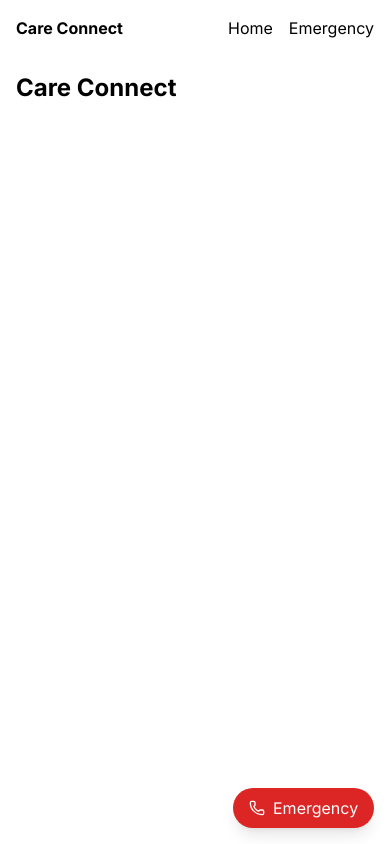
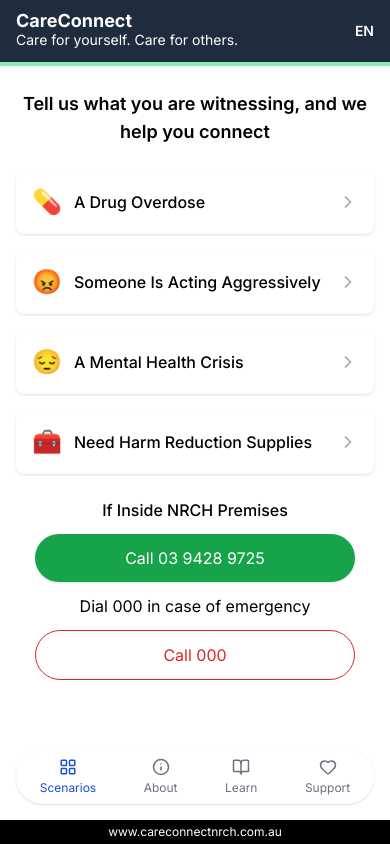
Before and after one commit to yashrajp84/Care-Connect, a Next.js app: page / in a window 390 px wide. Built offline with nearby package versions, Linux system fonts and the light colour scheme.

Commit message:
feat: redesign mobile homepage

```diff
--- a/src/app/page.tsx
+++ b/src/app/page.tsx
@@ -1,17 +1,47 @@
-import { EmergencyButton } from '@/components/EmergencyButton'
 import { ScenarioCard } from '@/components/ScenarioCard'
+import { FooterNav } from '@/components/FooterNav'
+import type { ReactNode } from 'react'
+
+interface Scenario {
+  id: string
+  title: string
+  icon: ReactNode
+}
 
 export default function Home() {
-  const scenarios = [] // fetch from Supabase later
+  const scenarios: Scenario[] = [
+    { id: 'overdose', title: 'A Drug Overdose', icon: '💊' },
+    { id: 'aggressive', title: 'Someone Is Acting Aggressively', icon: '😡' },
+    { id: 'mental-health', title: 'A Mental Health Crisis', icon: '😔' },
+    { id: 'supplies', title: 'Need Harm Reduction Supplies', icon: '🧰' },
+  ]
   return (
-    <main className="p-4">
-      <h1 className="text-2xl font-bold mb-4">Care Connect</h1>
-      <div className="grid gap-4 sm:grid-cols-2">
+    <main className="p-4 pb-32 space-y-6">
+      <h1 className="text-center text-lg font-semibold mt-2">
+        Tell us what you are witnessing, and we help you connect
+      </h1>
+      <div className="grid grid-cols-1 gap-4 sm:grid-cols-2">
         {scenarios.map((s) => (
           <ScenarioCard key={s.id} scenario={s} />
         ))}
       </div>
-      <EmergencyButton />
+      <div className="text-center space-y-3">
+        <p className="font-medium">If Inside NRCH Premises</p>
+        <a
+          href="tel:0394289725"
+          className="block mx-auto w-full max-w-xs bg-green-600 text-white py-3 rounded-full shadow"
+        >
+          Call 03 9428 9725
+        </a>
+        <p>Dial 000 in case of emergency</p>
+        <a
+          href="tel:000"
+          className="block mx-auto w-full max-w-xs border border-red-600 text-red-600 py-3 rounded-full"
+        >
+          Call 000
+        </a>
+      </div>
+      <FooterNav />
     </main>
   )
 }
--- /dev/null
+++ b/src/components/FooterNav.tsx
@@ -0,0 +1,32 @@
+import Link from 'next/link'
+import { LayoutGrid, Info, BookOpen, Heart } from 'lucide-react'
+
+export function FooterNav() {
+  const items = [
+    { href: '/', label: 'Scenarios', icon: LayoutGrid, active: true },
+    { href: '/about', label: 'About', icon: Info },
+    { href: '/learn', label: 'Learn', icon: BookOpen },
+    { href: '/support', label: 'Support', icon: Heart },
+  ]
+  return (
+    <>
+      <nav className="fixed bottom-10 inset-x-0 mx-4 bg-white shadow rounded-full flex justify-around items-center py-2 text-xs">
+        {items.map((item) => (
+          <Link
+            key={item.label}
+            href={item.href}
+            className={`flex flex-col items-center gap-1 ${
+              item.active ? 'text-blue-700' : 'text-gray-500'
+            }`}
+          >
+            <item.icon size={18} />
+            {item.label}
+          </Link>
+        ))}
+      </nav>
+      <div className="fixed bottom-0 inset-x-0 bg-black text-white text-center text-xs py-1">
+        www.careconnectnrch.com.au
+      </div>
+    </>
+  )
+}
--- a/src/components/Header.tsx
+++ b/src/components/Header.tsx
@@ -1,13 +1,11 @@
-import Link from 'next/link'
-
 export function Header() {
   return (
-    <header className="p-4 flex justify-between items-center bg-primary text-primary-foreground">
-      <Link href="/" className="font-bold">Care Connect</Link>
-      <nav className="flex gap-4">
-        <Link href="/">Home</Link>
-        <Link href="/emergency">Emergency</Link>
-      </nav>
+    <header className="bg-[#1f2c3e] text-white border-b-4 border-green-300 px-4 py-3 flex items-center justify-between">
+      <div>
+        <h1 className="font-bold text-lg leading-none">CareConnect</h1>
+        <p className="text-sm">Care for yourself. Care for others.</p>
+      </div>
+      <button className="text-sm font-semibold uppercase">EN</button>
     </header>
   )
 }
--- a/src/components/ScenarioCard.tsx
+++ b/src/components/ScenarioCard.tsx
@@ -1,18 +1,29 @@
 import Link from 'next/link'
 import { motion } from 'framer-motion'
+import { ChevronRight } from 'lucide-react'
+import { ReactNode } from 'react'
 
 interface Scenario {
   id: string
   title: string
+  icon: ReactNode
 }
 
 export function ScenarioCard({ scenario }: { scenario: Scenario }) {
   return (
-    <motion.div whileHover={{ scale: 1.02 }} className="border p-4 rounded-lg">
-      <h2 className="text-lg font-semibold mb-2">{scenario.title}</h2>
-      <Link href={`/scenarios/${scenario.id}`} className="text-primary underline">
-        View
-      </Link>
-    </motion.div>
+    <Link href={`/scenarios/${scenario.id}`}>
+      <motion.div
+        whileHover={{ scale: 1.03 }}
+        className="bg-white rounded-lg shadow flex items-center justify-between p-4"
+      >
+        <div className="flex items-center gap-3">
+          <span className="text-2xl" aria-hidden="true">
+            {scenario.icon}
+          </span>
+          <span className="font-medium">{scenario.title}</span>
+        </div>
+        <ChevronRight className="text-gray-400" size={20} />
+      </motion.div>
+    </Link>
   )
 }
```
